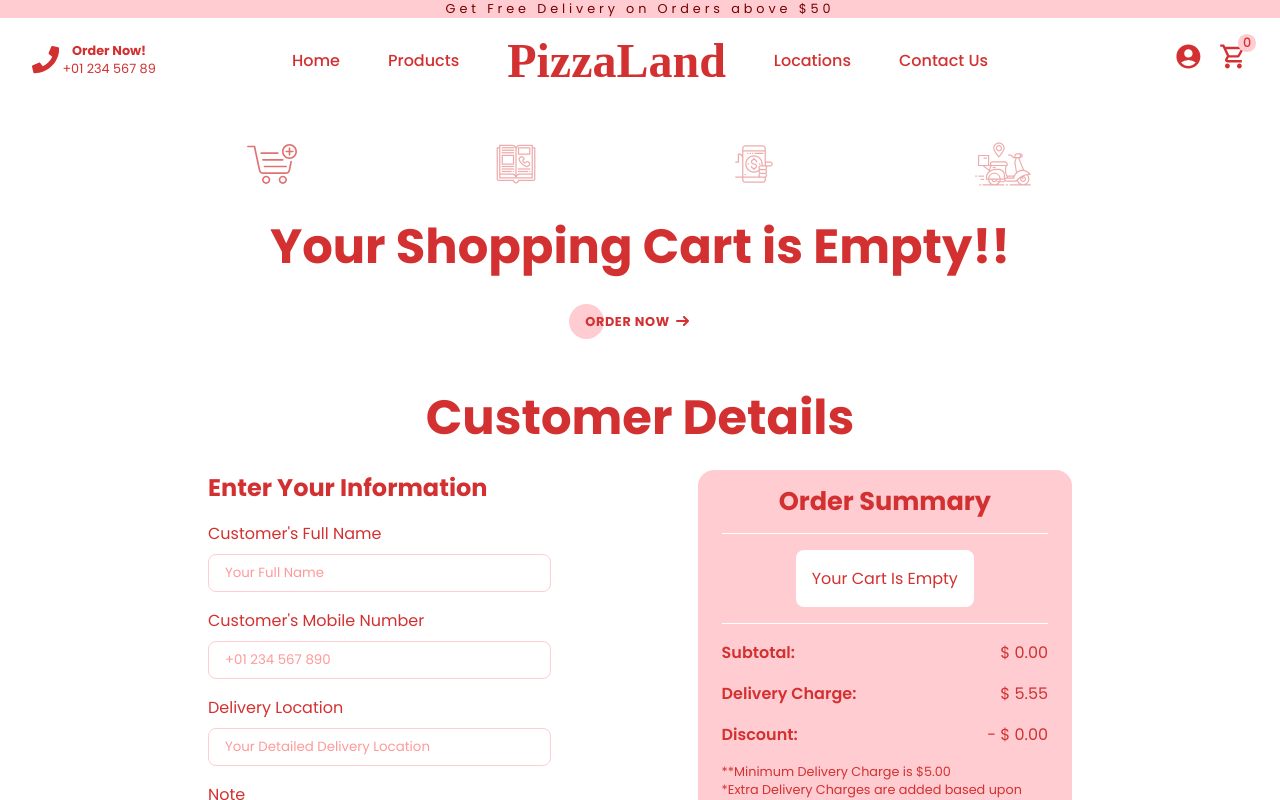
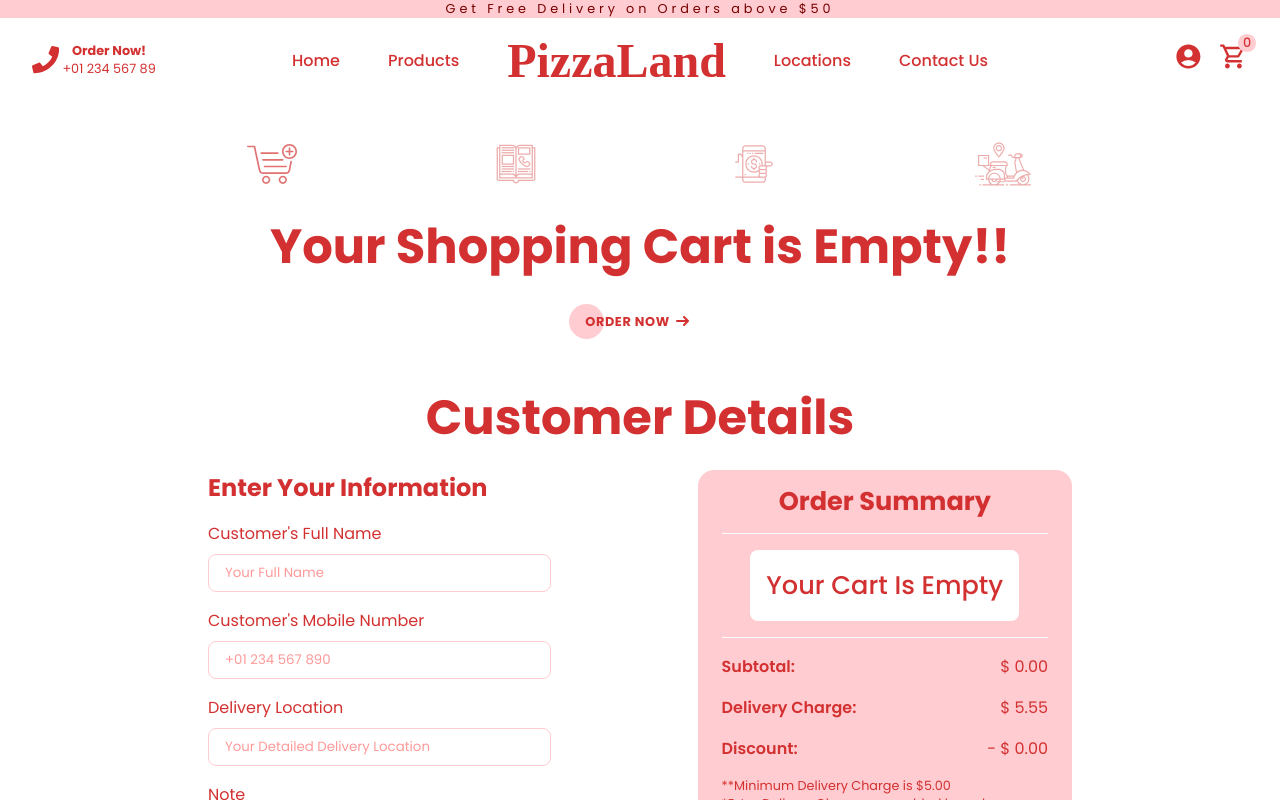
Before and after one commit to zeetaen1989/pizza-delivery, a Next.js app: page /cart in a window 1280 px wide. Shown: the top 800 px of the page. Built offline with nearby package versions, Linux system fonts and the light colour scheme; a web font is replaced by a local one.

Commit message:
style: on empty cart section styled

```diff
--- a/components/templates/CustomerInfo/CustomerInfo.module.scss
+++ b/components/templates/CustomerInfo/CustomerInfo.module.scss
@@ -111,6 +111,11 @@
           .item__info {
             flex: 3;
             display: flex;
+            flex-direction: column;
+
+            h3 {
+              line-height: 1;
+            }
 
             .extras {
               font-size: a.$small-fs;
@@ -120,7 +125,6 @@
 
           .item__details {
             @include a.flex-direction-column;
-            justify-content: center;
             align-items: center;
 
             .price,
@@ -130,16 +134,11 @@
             }
           }
         }
-      }
 
-      .info__summary {
-        display: flex;
-        justify-content: space-between;
-      }
-
-      .notice {
-        font-size: 0.7rem;
-        width: 80%;
+        &__empty {
+          font-size: a.$middle-fs;
+          font-weight: a.$regular-fw;
+        }
       }
 
       .btn {
```
